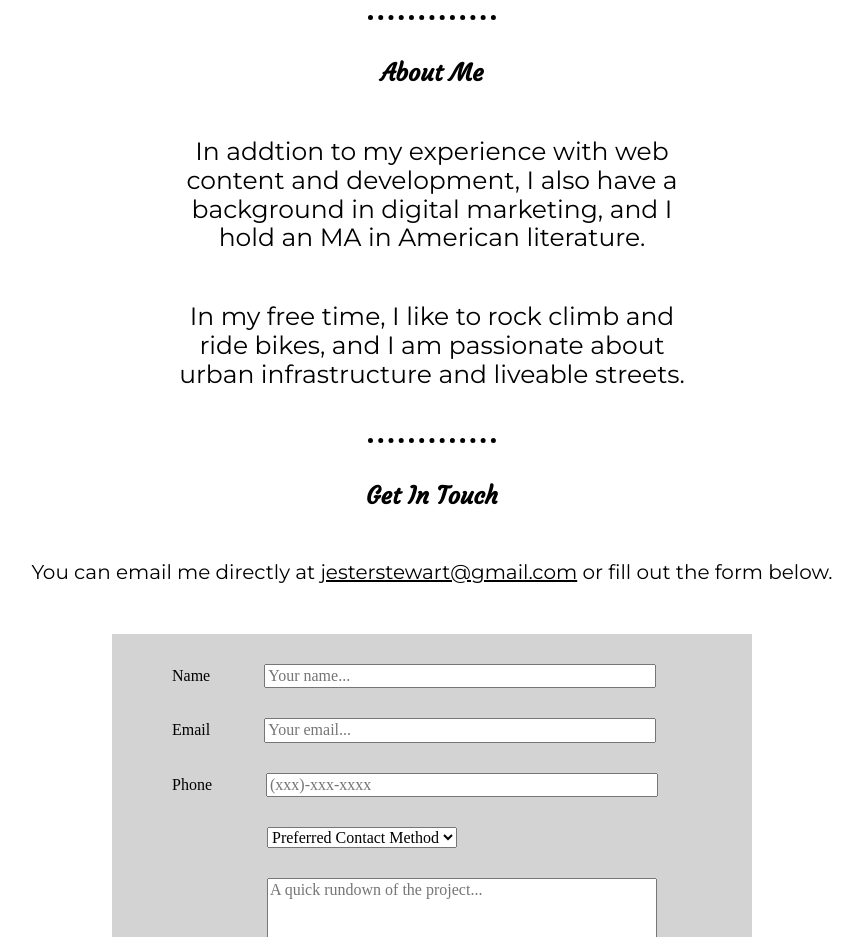
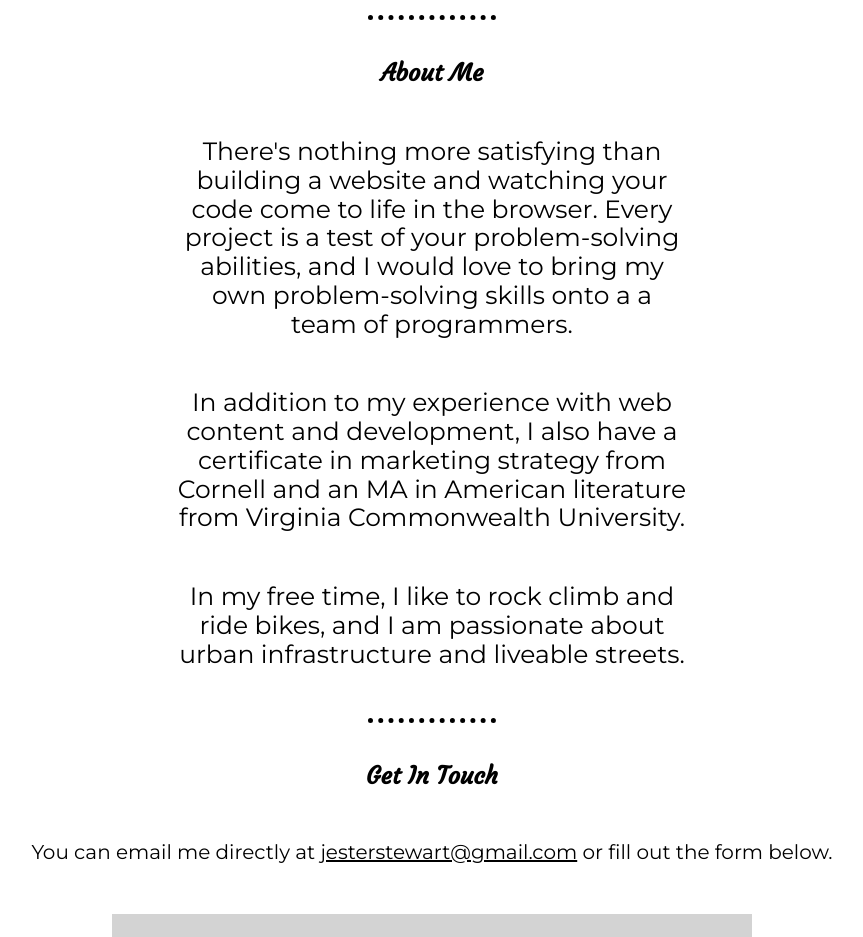
Before and after one commit to jesterfs/StewartJesterPort, a plain HTML site: page index.html in a window 1280 px wide. Shown: the part 1920-2857 px from the top of the page, without its empty margins (208-1071 px from the left). Drawn offline with nearby package versions, Linux system fonts and the light colour scheme.

Commit message:
Uploaded again to fix about me section.
Last time I swear.

```diff
--- a/index.html
+++ b/index.html
@@ -179,7 +179,9 @@
     <div class="about" id="about">
         <h2 class="sectionheader">About Me</h2>
         <!-- could have set this up as paragraphs within an abouttext div, but i added the second paragraph later -->
-        <p class="abouttext">In addtion to my experience with web content and development, I also have a background in digital marketing, and I hold an MA in American literature.</p>
+        <p class="abouttext">There's nothing more satisfying than building a website and watching your code come to life in the browser. Every project is a test of your problem-solving abilities, and I would love to bring my own problem-solving skills onto a a team of programmers.</p>
+
+        <p class="abouttext">In addition to my experience with web content and development, I also have a certificate in marketing strategy from Cornell and an MA in American literature from Virginia Commonwealth University.</p>
         <p class="abouttext">In my free time, I like to rock climb and ride bikes, and I am passionate about urban infrastructure and liveable streets.</p>
     </div>
 
```
